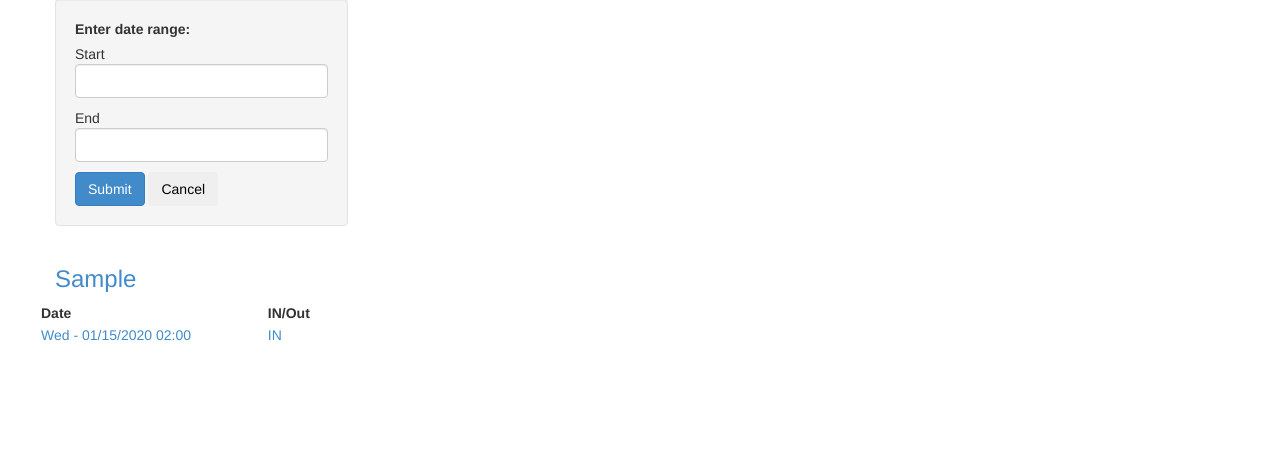
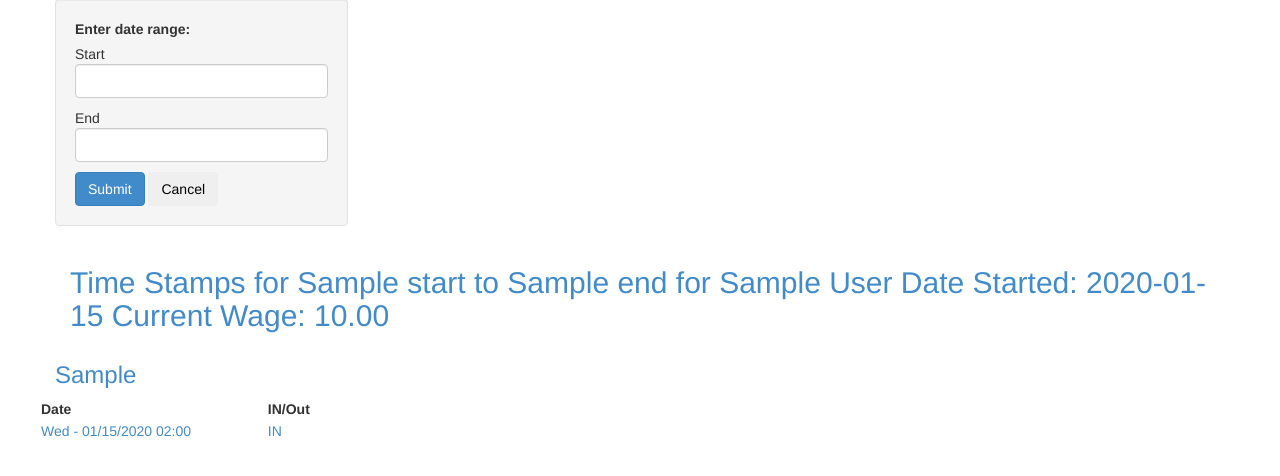
Before and after one commit to cqoverly/Timclock_Project, a Django app: template Timeclock/Timeclock/templates/timeclock/view_stamplist.html in a window 1280 px wide. Shown: the part 124-600 px from the top of the page. Run offline with Django 3.2, Linux system fonts and the light colour scheme; tables that the repository leaves empty hold one stand-in row (values such as "Sample post"); the template is opened without the code that fills it: values that come from a table or form of the project are taken from there, most other values are stand-ins (such as "Sample title", 1, 10 or a date in 2020); some libraries are stand-ins or nearby versions.

Commit message:
Added information header for top of list re: what the list contains.

```diff
--- a/Timeclock/Timeclock/templates/timeclock/view_stamplist.html
+++ b/Timeclock/Timeclock/templates/timeclock/view_stamplist.html
@@ -2,7 +2,7 @@
 {% block title %}Timecard{% endblock %}
 {% block content %}
 <h2 class="text-primary">View Timecard for {{ user.first_name }} {{ user.last_name }}</h2>
-  <!-- DISPLAY EDIT TIMESTAMPS FORM -->
+<!-- DISPLAY EDIT TIMESTAMPS FORM -->
 <div class="row">
     <form action="" method="POST" class="col-md-3 well">{% csrf_token %}
       {% if form.emplyee %}
@@ -15,8 +15,12 @@
       <button class="btn" name="cancel">Cancel</button>
     </form>
 </div>
+<!-- END EDIT TIMESTAMPS FORM -->
 {% if stamps %}
-  <!-- DISPLAY TIMESTAMPS TABLE -->
+  <!-- DISPLAY LIST OF TIME STAMPS -->
+<h2 class="text-primary">
+  Time Stamps for {{ start }} to {{ end }} for {{ employee }}
+</h2>
 <div>
   <div class="row">
   <h3 class="text-primary">{{ w }}</h3>
@@ -38,4 +42,5 @@
   </div>
 </div>
 {% endif %}
+<!-- END LIST OF TIME STAMPS -->
 {% endblock %}
```
